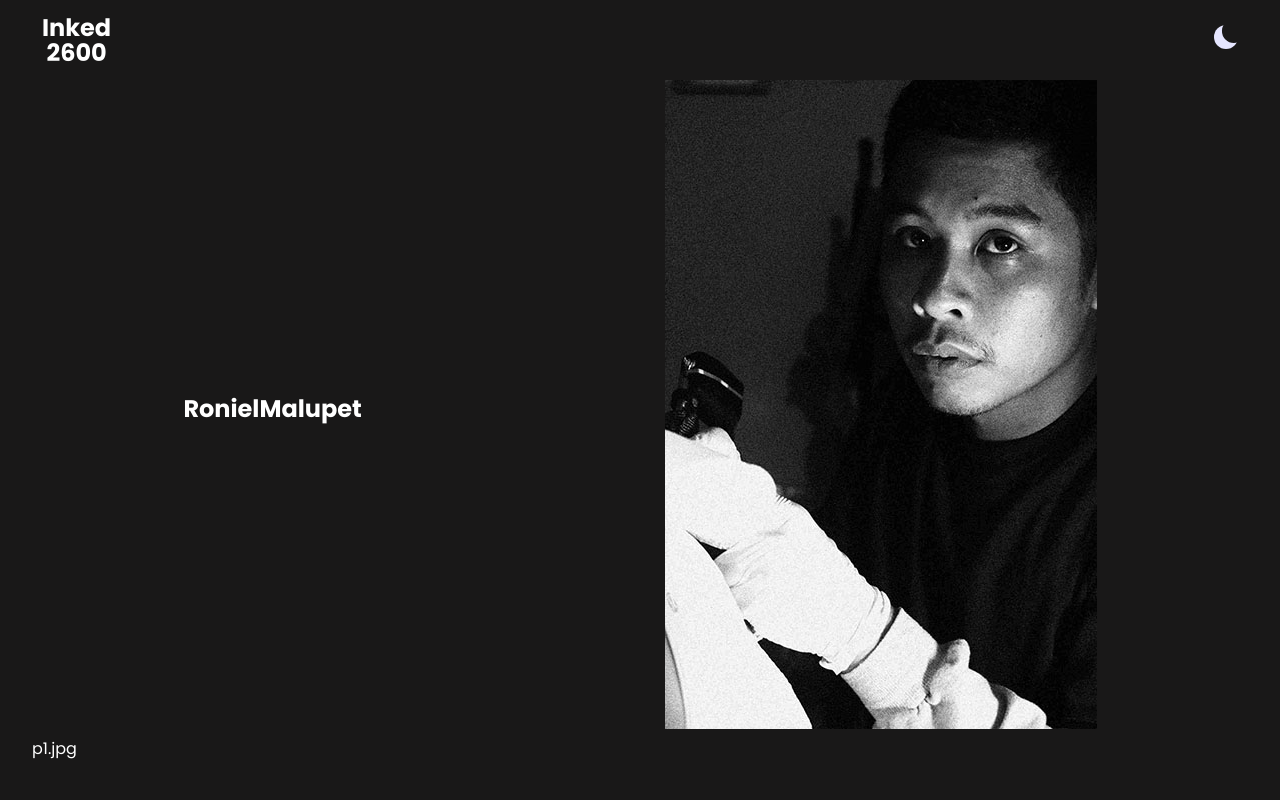
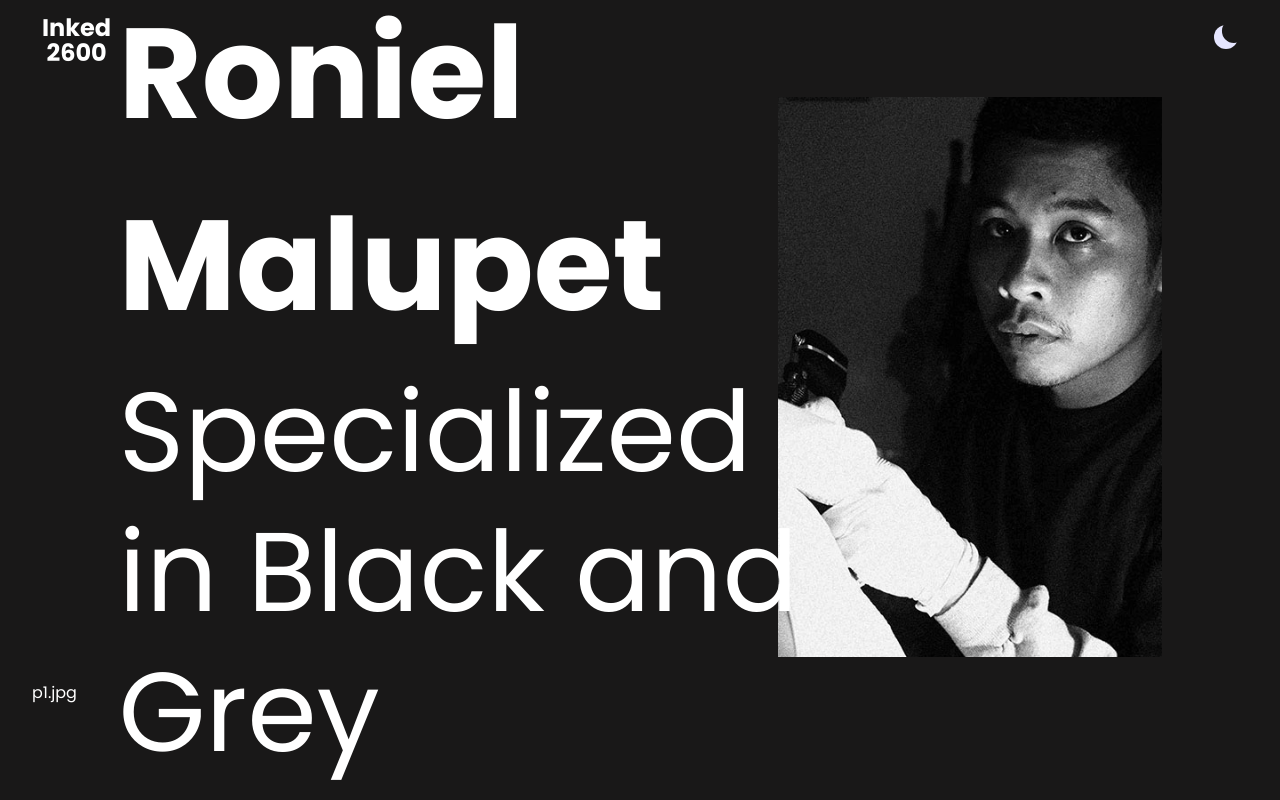
Before and after one commit to knowsblednyahaha/Inked2600, a React (Vite) app: page /artist/1 in a window 1280 px wide. Shown: the top 800 px of the page. Built offline with nearby package versions, Linux system fonts and the light colour scheme.

Commit message:
design the artist page

```diff
--- a/src/Components/Artist/Artistpage.scss
+++ b/src/Components/Artist/Artistpage.scss
@@ -5,4 +5,24 @@
     display: flex;
     justify-content: space-around;
     align-items: center;
+    position: relative;
+    height: 75vh;
 }
+.artist-name-header{
+    width: 70%;
+    margin-right: -30%;
+    z-index: 10;
+}
+.artist-name-header h2{
+    font-size: 8em;
+}
+.artist-name-header p{
+    width: 80%;
+    font-size: 7em;
+    line-height: 1.25em;
+}
+.artist-img-header img{
+    width: 30vw;
+    height: 70vh;
+    object-fit: cover;
+}
--- a/src/Components/Artist/Artistpage.tsx
+++ b/src/Components/Artist/Artistpage.tsx
@@ -18,10 +18,11 @@ export const Artistpage = () => {
       <Navbar/>
       <div className="artistpage-container">
         <div className="artistpage-hero">
-          <div>
-            <h2>{data.firstname}<span>{data.lastname}</span></h2>
+          <div className='artist-name-header'>
+            <h2>{data.firstname} <span>{data.lastname}</span></h2>
+            <p key={data.artistdesc}>{data.artistdesc}</p>
           </div>
-          <div>
+          <div className='artist-img-header'>
             <img src={data.dp} alt={data.dp} />
           </div>
         </div>
```
